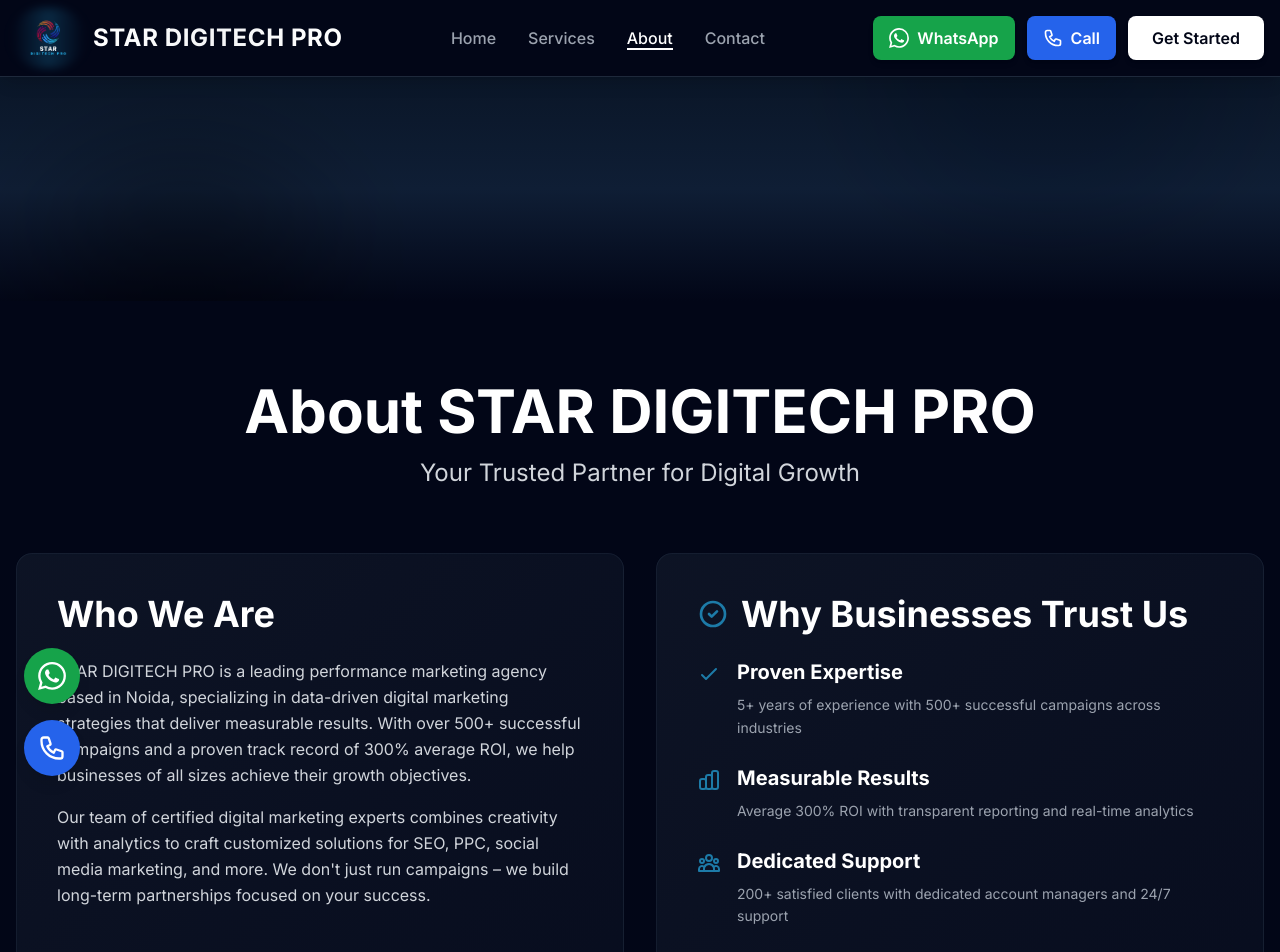
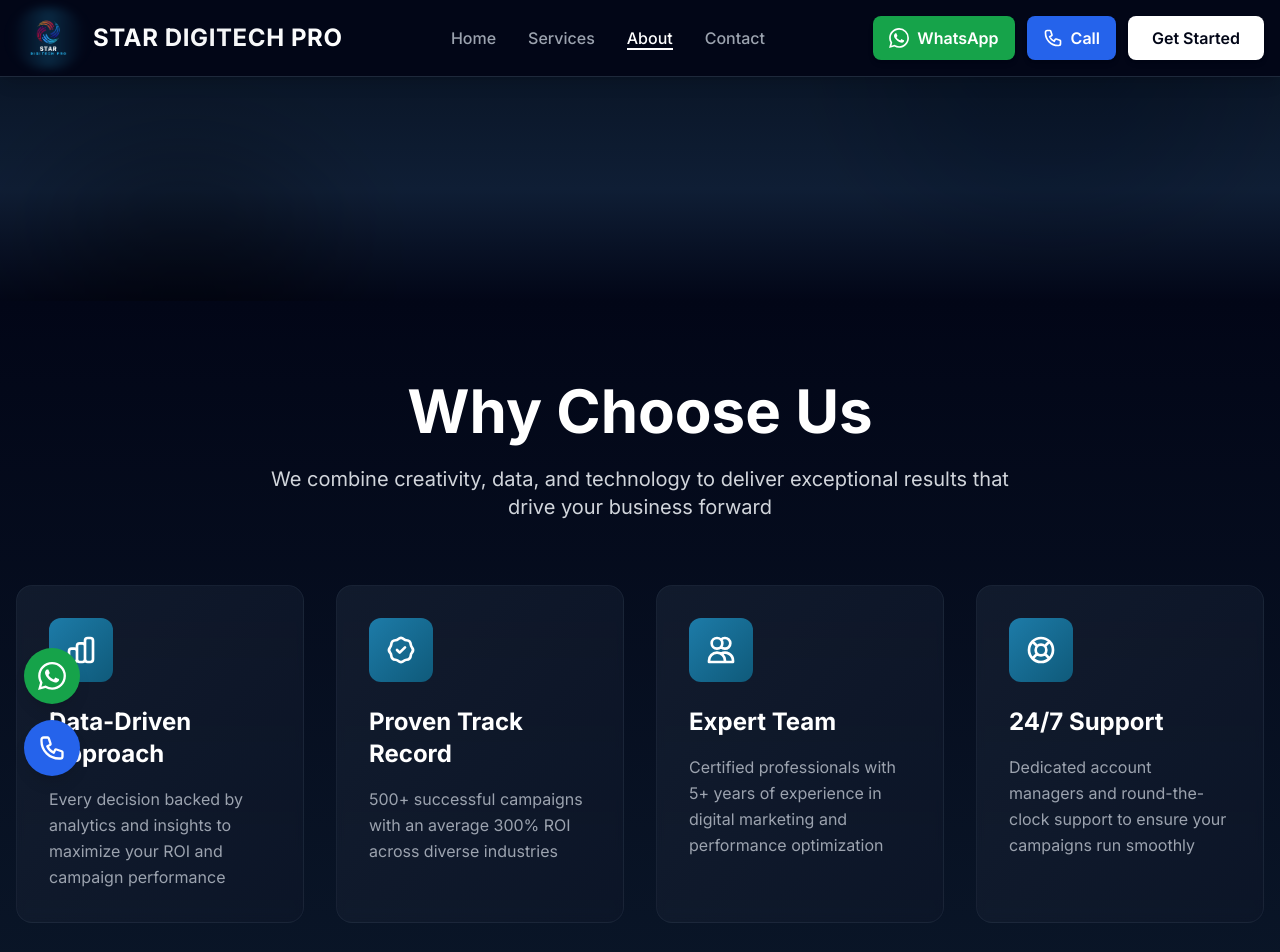
Before and after one commit to anshmydigitalcrown-ui/stardigitechpro, a Next.js app: page /about in a window 1280 px wide. Shown: the top 952 px of the page. Built offline with nearby package versions, Linux system fonts and the light colour scheme.

Commit message:
Add Why Choose Us section above About section on about page

```diff
--- a/app/about/page.tsx
+++ b/app/about/page.tsx
@@ -68,6 +68,74 @@ export default function ServicePage() {
         <div className="absolute inset-0 overflow-hidden">
           <div className="absolute top-20 left-10 w-72 h-72 bg-primary rounded-full mix-blend-multiply blur-3xl opacity-10 animate-pulse"></div>
           <div className="absolute bottom-20 right-10 w-96 h-96 bg-[#1d7ba8] rounded-full mix-blend-multiply blur-3xl opacity-10 animate-pulse delay-700"></div>
+        </div>
+      </section>
+
+      {/* Why Choose Us Section */}
+      <section className="py-20 bg-gradient-to-b from-[#020617] to-[#0a1628]">
+        <div className="container mx-auto px-4">
+          <div className="text-center mb-16">
+            <h2 className="text-4xl md:text-5xl lg:text-6xl font-bold text-white mb-6">
+              Why Choose Us
+            </h2>
+            <p className="text-xl text-gray-300 max-w-3xl mx-auto">
+              We combine creativity, data, and technology to deliver exceptional results that drive your business forward
+            </p>
+          </div>
+
+          <div className="grid grid-cols-1 md:grid-cols-2 lg:grid-cols-4 gap-8">
+            {/* Card 1: Data-Driven Approach */}
+            <div className="bg-gradient-to-br from-slate-800/50 to-slate-900/50 backdrop-blur-sm p-8 rounded-2xl border border-slate-700/30 hover:border-[#1d7ba8]/50 transition-all duration-300 hover:scale-105 group">
+              <div className="w-16 h-16 bg-gradient-to-br from-[#1d7ba8] to-[#0f5a7a] rounded-xl flex items-center justify-center mb-6 group-hover:shadow-xl group-hover:shadow-[#1d7ba8]/30 transition-all">
+                <svg className="w-8 h-8 text-white" fill="none" stroke="currentColor" viewBox="0 0 24 24">
+                  <path strokeLinecap="round" strokeLinejoin="round" strokeWidth={2} d="M9 19v-6a2 2 0 00-2-2H5a2 2 0 00-2 2v6a2 2 0 002 2h2a2 2 0 002-2zm0 0V9a2 2 0 012-2h2a2 2 0 012 2v10m-6 0a2 2 0 002 2h2a2 2 0 002-2m0 0V5a2 2 0 012-2h2a2 2 0 012 2v14a2 2 0 01-2 2h-2a2 2 0 01-2-2z" />
+                </svg>
+              </div>
+              <h3 className="text-2xl font-bold text-white mb-4">Data-Driven Approach</h3>
+              <p className="text-gray-400 leading-relaxed">
+                Every decision backed by analytics and insights to maximize your ROI and campaign performance
+              </p>
+            </div>
+
+            {/* Card 2: Proven Track Record */}
+            <div className="bg-gradient-to-br from-slate-800/50 to-slate-900/50 backdrop-blur-sm p-8 rounded-2xl border border-slate-700/30 hover:border-[#1d7ba8]/50 transition-all duration-300 hover:scale-105 group">
+              <div className="w-16 h-16 bg-gradient-to-br from-[#1d7ba8] to-[#0f5a7a] rounded-xl flex items-center justify-center mb-6 group-hover:shadow-xl group-hover:shadow-[#1d7ba8]/30 transition-all">
+                <svg className="w-8 h-8 text-white" fill="none" stroke="currentColor" viewBox="0 0 24 24">
+                  <path strokeLinecap="round" strokeLinejoin="round" strokeWidth={2} d="M9 12l2 2 4-4M7.835 4.697a3.42 3.42 0 001.946-.806 3.42 3.42 0 014.438 0 3.42 3.42 0 001.946.806 3.42 3.42 0 013.138 3.138 3.42 3.42 0 00.806 1.946 3.42 3.42 0 010 4.438 3.42 3.42 0 00-.806 1.946 3.42 3.42 0 01-3.138 3.138 3.42 3.42 0 00-1.946.806 3.42 3.42 0 01-4.438 0 3.42 3.42 0 00-1.946-.806 3.42 3.42 0 01-3.138-3.138 3.42 3.42 0 00-.806-1.946 3.42 3.42 0 010-4.438 3.42 3.42 0 00.806-1.946 3.42 3.42 0 013.138-3.138z" />
+                </svg>
+              </div>
+              <h3 className="text-2xl font-bold text-white mb-4">Proven Track Record</h3>
+              <p className="text-gray-400 leading-relaxed">
+                500+ successful campaigns with an average 300% ROI across diverse industries
+              </p>
+            </div>
+
+            {/* Card 3: Expert Team */}
+            <div className="bg-gradient-to-br from-slate-800/50 to-slate-900/50 backdrop-blur-sm p-8 rounded-2xl border border-slate-700/30 hover:border-[#1d7ba8]/50 transition-all duration-300 hover:scale-105 group">
+              <div className="w-16 h-16 bg-gradient-to-br from-[#1d7ba8] to-[#0f5a7a] rounded-xl flex items-center justify-center mb-6 group-hover:shadow-xl group-hover:shadow-[#1d7ba8]/30 transition-all">
+                <svg className="w-8 h-8 text-white" fill="none" stroke="currentColor" viewBox="0 0 24 24">
+                  <path strokeLinecap="round" strokeLinejoin="round" strokeWidth={2} d="M12 4.354a4 4 0 110 5.292M15 21H3v-1a6 6 0 0112 0v1zm0 0h6v-1a6 6 0 00-9-5.197M13 7a4 4 0 11-8 0 4 4 0 018 0z" />
+                </svg>
+              </div>
+              <h3 className="text-2xl font-bold text-white mb-4">Expert Team</h3>
+              <p className="text-gray-400 leading-relaxed">
+                Certified professionals with 5+ years of experience in digital marketing and performance optimization
+              </p>
+            </div>
+
+            {/* Card 4: 24/7 Support */}
+            <div className="bg-gradient-to-br from-slate-800/50 to-slate-900/50 backdrop-blur-sm p-8 rounded-2xl border border-slate-700/30 hover:border-[#1d7ba8]/50 transition-all duration-300 hover:scale-105 group">
+              <div className="w-16 h-16 bg-gradient-to-br from-[#1d7ba8] to-[#0f5a7a] rounded-xl flex items-center justify-center mb-6 group-hover:shadow-xl group-hover:shadow-[#1d7ba8]/30 transition-all">
+                <svg className="w-8 h-8 text-white" fill="none" stroke="currentColor" viewBox="0 0 24 24">
+                  <path strokeLinecap="round" strokeLinejoin="round" strokeWidth={2} d="M18.364 5.636l-3.536 3.536m0 5.656l3.536 3.536M9.172 9.172L5.636 5.636m3.536 9.192l-3.536 3.536M21 12a9 9 0 11-18 0 9 9 0 0118 0zm-5 0a4 4 0 11-8 0 4 4 0 018 0z" />
+                </svg>
+              </div>
+              <h3 className="text-2xl font-bold text-white mb-4">24/7 Support</h3>
+              <p className="text-gray-400 leading-relaxed">
+                Dedicated account managers and round-the-clock support to ensure your campaigns run smoothly
+              </p>
+            </div>
+          </div>
         </div>
       </section>
 
```
